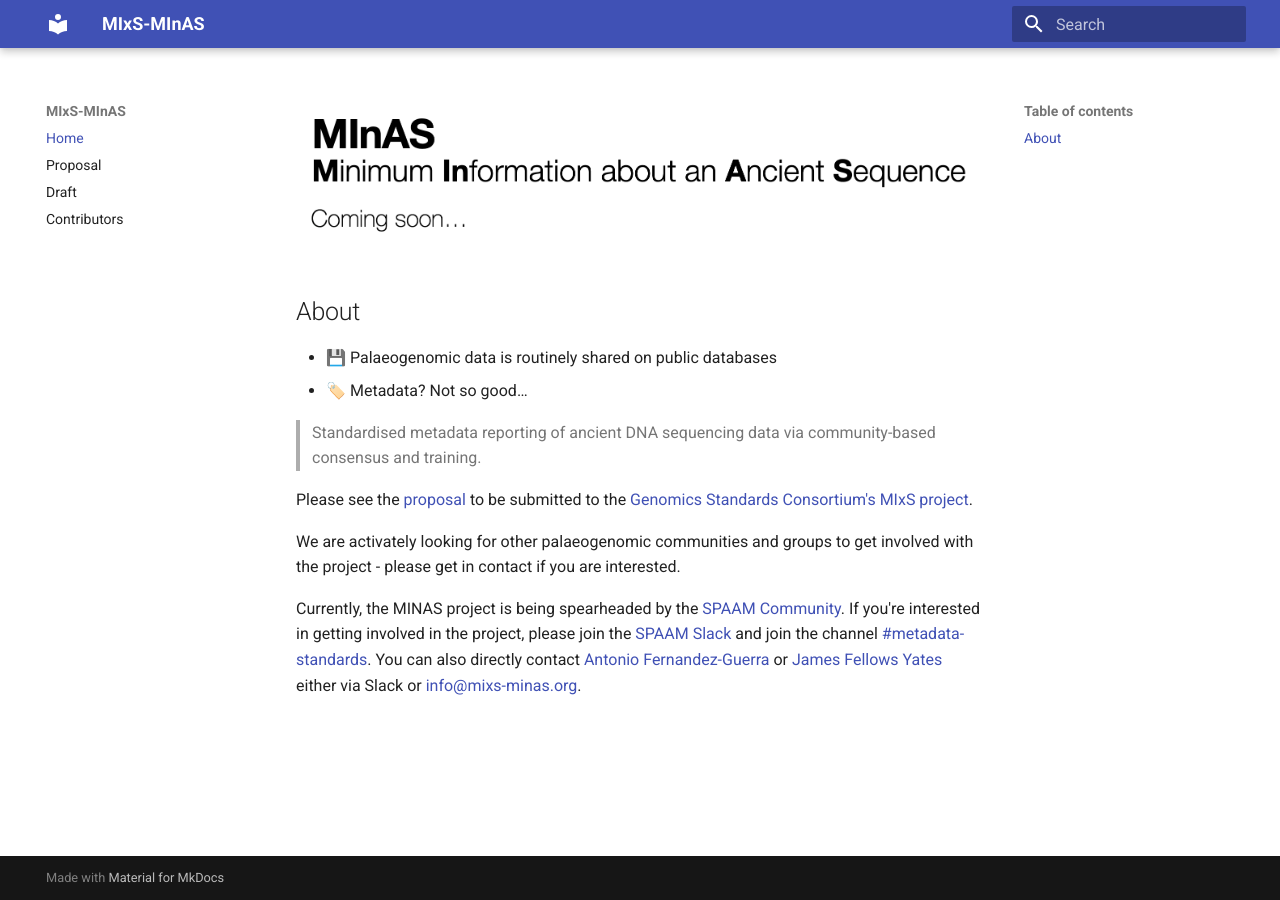
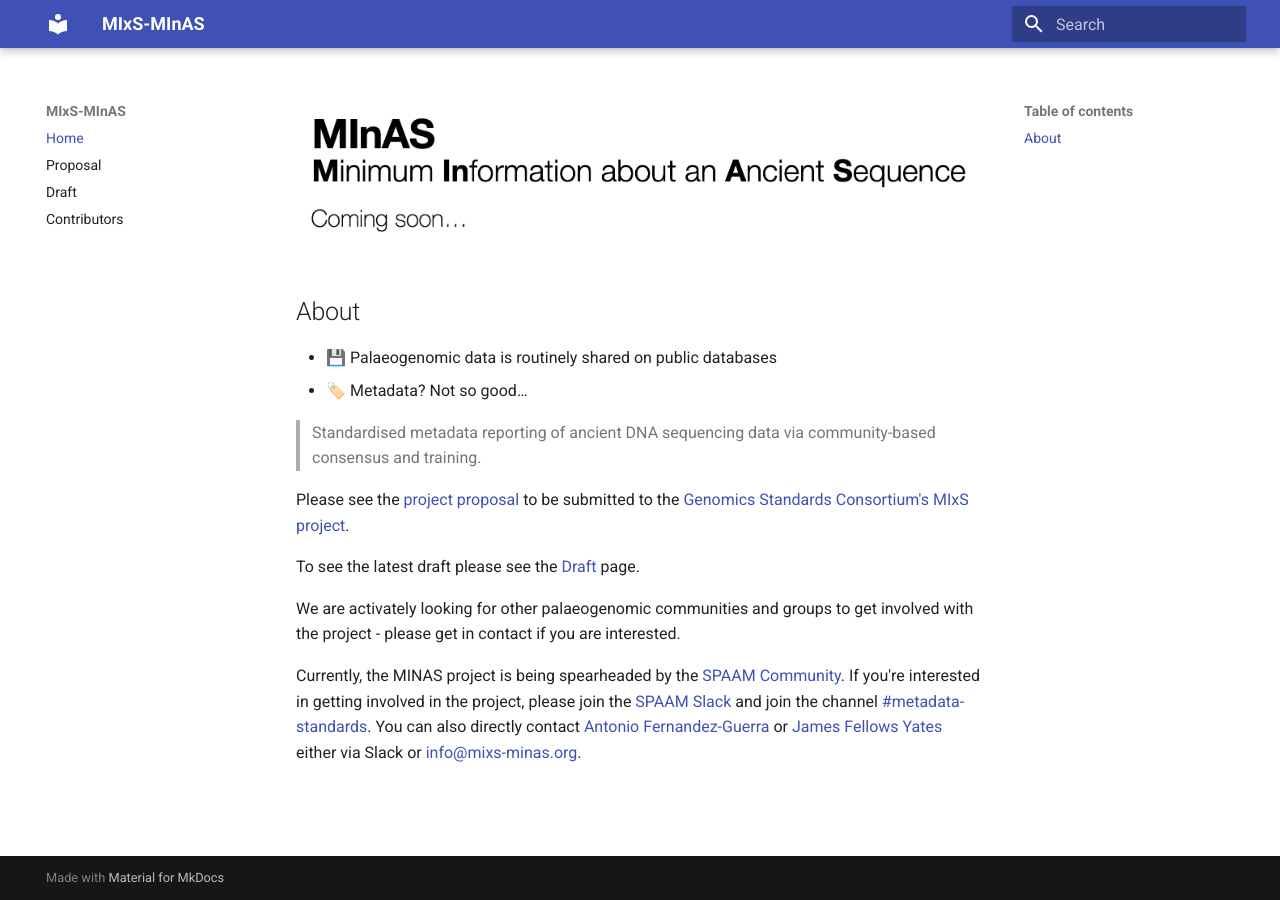
Before and after one commit to MIxS-MInAS/MIxS-MInAS.github.io, an MkDocs documentation site: the page built from docs/index.md, in a window 1280 px wide. Built offline with MkDocs 1.6.1 and Material for MkDocs 9.7.7, drawn with Linux system fonts in a browser that asks for light colours.

Commit message:
Fix links

```diff
--- a/docs/index.md
+++ b/docs/index.md
@@ -7,7 +7,9 @@
 
 > Standardised metadata reporting of ancient DNA sequencing data via community-based consensus and training.
 
-Please see the [proposal](/proposal.md) to be submitted to the [Genomics Standards Consortium's](https://www.gensc.org/) [MIxS project](https://www.gensc.org/pages/standards-intro.html).
+Please see the [project proposal](/proposal) to be submitted to the [Genomics Standards Consortium's](https://www.gensc.org/) [MIxS project](https://www.gensc.org/pages/standards-intro.html).
+
+To see the latest draft please see the [Draft](/draft) page.
 
 We are activately looking for other palaeogenomic communities and groups to get involved with the project - please get in contact if you are interested.
 
```
